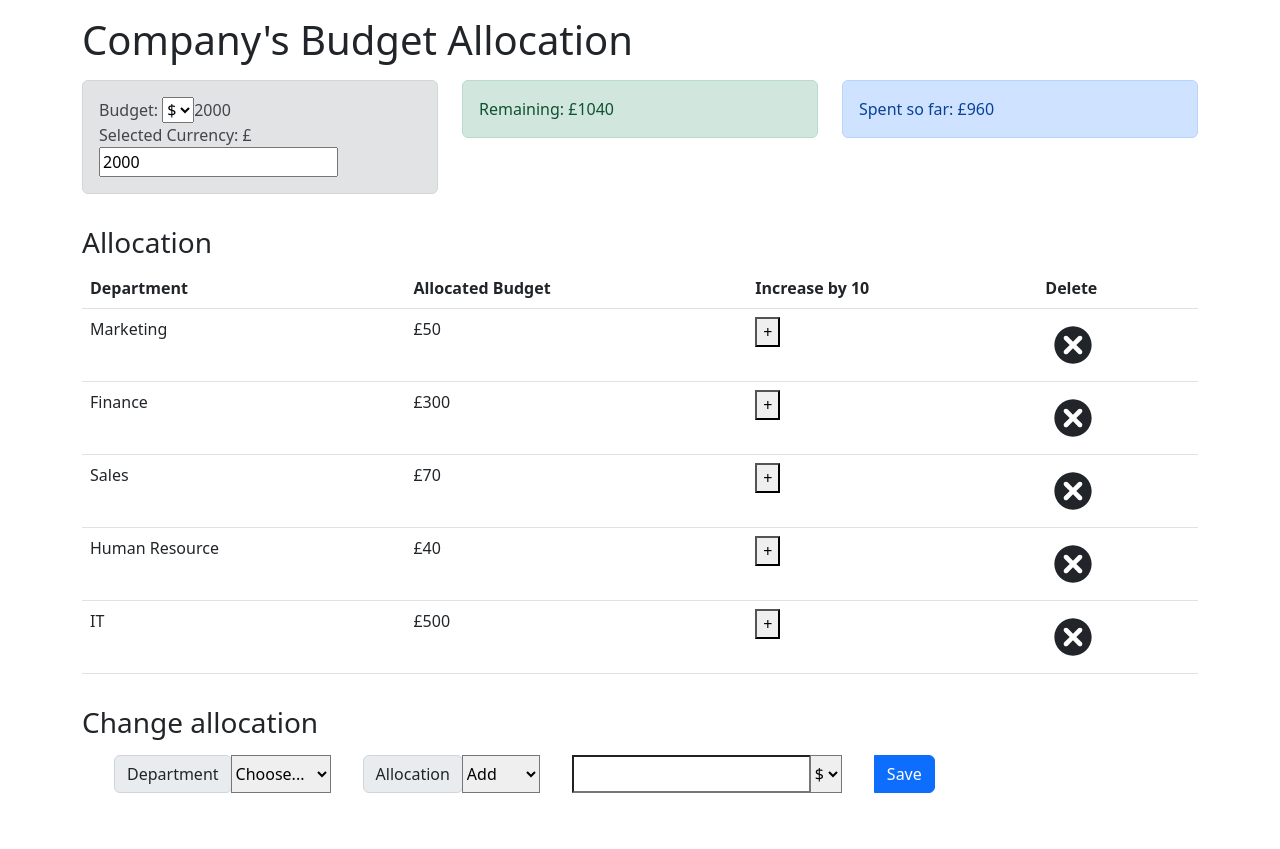
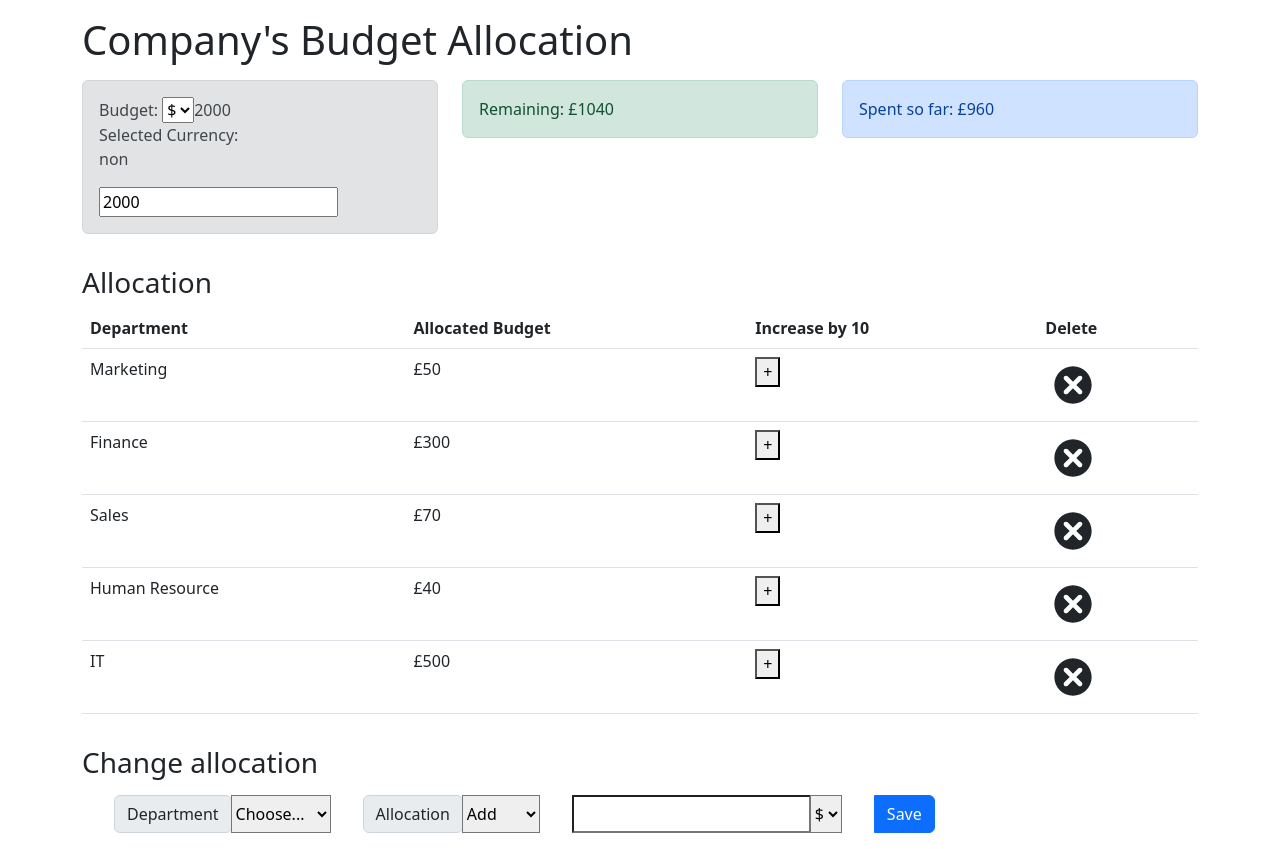
Before and after one commit to ibm-developer-skills-network/ejtos-react_budget_app, a React (Create React App) app: page / in a window 1280 px wide. Before the commit the page ends 809 px from the top, so only its background shows below. Built offline with nearby package versions, Linux system fonts and the light colour scheme.

Commit message:
currencyComp

```diff
--- a/src/components/Budget.js
+++ b/src/components/Budget.js
@@ -1,8 +1,8 @@
 import React, { useContext, useState } from 'react';
 import { AppContext } from '../context/AppContext';
-import HandleCurrenyChange from './currencyComponent.js'
+import HandleCurrencyChange from './currencyComponent.js'
 const Budget = () => {
-    const { budget, expenses, currency } = useContext(AppContext);
+    const { budget, expenses, } = useContext(AppContext);
     const [newBudget, setNewBudget] = useState(budget);
     const totalExpenses = expenses.reduce((total, item) => {
         return (total += item.cost);
@@ -17,13 +17,13 @@ const Budget = () => {
     }
     return (
 <div className='alert alert-secondary'>
-<span>Budget: <select className="custom-select" onChange={HandleCurrenyChange}>
+<span>Budget: <select className="custom-select" value="value niig" onChange={(event) => HandleCurrencyChange('event.target.value')}>
                     <option value="$" name="$">$</option>
                     <option value=" €" name=" €"> €</option>
                     <option value="₹" name="₹">₹</option>
                     <option value=" £" name=" £"> £</option>
                 </select>{budget}</span>
-                <div>Selected Currency: {currency}</div>
+                <div>Selected Currency: <HandleCurrencyChange /></div>
 <input type="number" step="10" value={newBudget} onChange={handleBudgetChange}></input>
 </div>
     );
--- a/src/components/Remaining.js
+++ b/src/components/Remaining.js
@@ -1,6 +1,7 @@
 import React, { useContext } from 'react';
 import { AppContext } from '../context/AppContext';
 const Remaining = () => {
+    console.log("hello")
     const { expenses, budget } = useContext(AppContext);
     const totalExpenses = expenses.reduce((total, item) => {
         return (total = total + item.cost);
--- a/src/components/currencyComponent.js
+++ b/src/components/currencyComponent.js
@@ -1,16 +1,43 @@
-import { AppContext } from '../context/AppContext'
-import React, { useContext } from 'react';
+import React, { useContext, useState, useEffect } from 'react';
+import { AppContext } from '../context/AppContext';
 
 const HandleCurrencyChange = (event) => {
-    let newCurrency = "fag"
-    const { dispatch } = useContext(AppContext);
-    dispatch({
-        type: 'CHG_CURRENCY',
-        payload: newCurrency,
-    })
+    // the issue is reciving the event param
+    // I also think that the problem is something to do with using event.target.value when it does not exist because an option has not been yet choose
+    if (!event){
     return (
-        <newCurrency />
+            <p>{event}</p>
+    )}
+    else{
+        return (
+            <p>non</p>
     )
-}
+    }}
 
+   // const { dispatch, currency } = useContext(AppContext);
+    //const [newCurrency, setNewCurrency] = useState(currency);
+/*
+    useEffect(() => {
+        // Setting newCurrency to '$' when the component mounts
+        if ('l' === 'k'){
+            setNewCurrency('if');
+        }
+        else {
+            setNewCurrency(event.target.value)
+        }
+
+
+        // Dispatch the action to update the context with the new currency
+        dispatch({
+            type: 'CHG_CURRENCY',
+            payload: newCurrency, // Directly use '$' here if that's the initial value you want
+        });
+    }, [dispatch, setNewCurrency, newCurrency, event.target.value]);  // Include missing dependencies
+
+    // Return JSX after the side effect has been applied
+    return (
+        <p>{newCurrency}</p>
+    );
+};
+*/
 export default HandleCurrencyChange;
--- a/src/context/AppContext.js
+++ b/src/context/AppContext.js
@@ -69,7 +69,7 @@ export const AppReducer = (state, action) => {
             state.currency = action.payload;
             action.type = "DONE";
             return {
-                ...state
+                ...state,
             }
 
         default:
```
Also changed, not shown: 1 other file (tests, documents, lock files or other folders).
